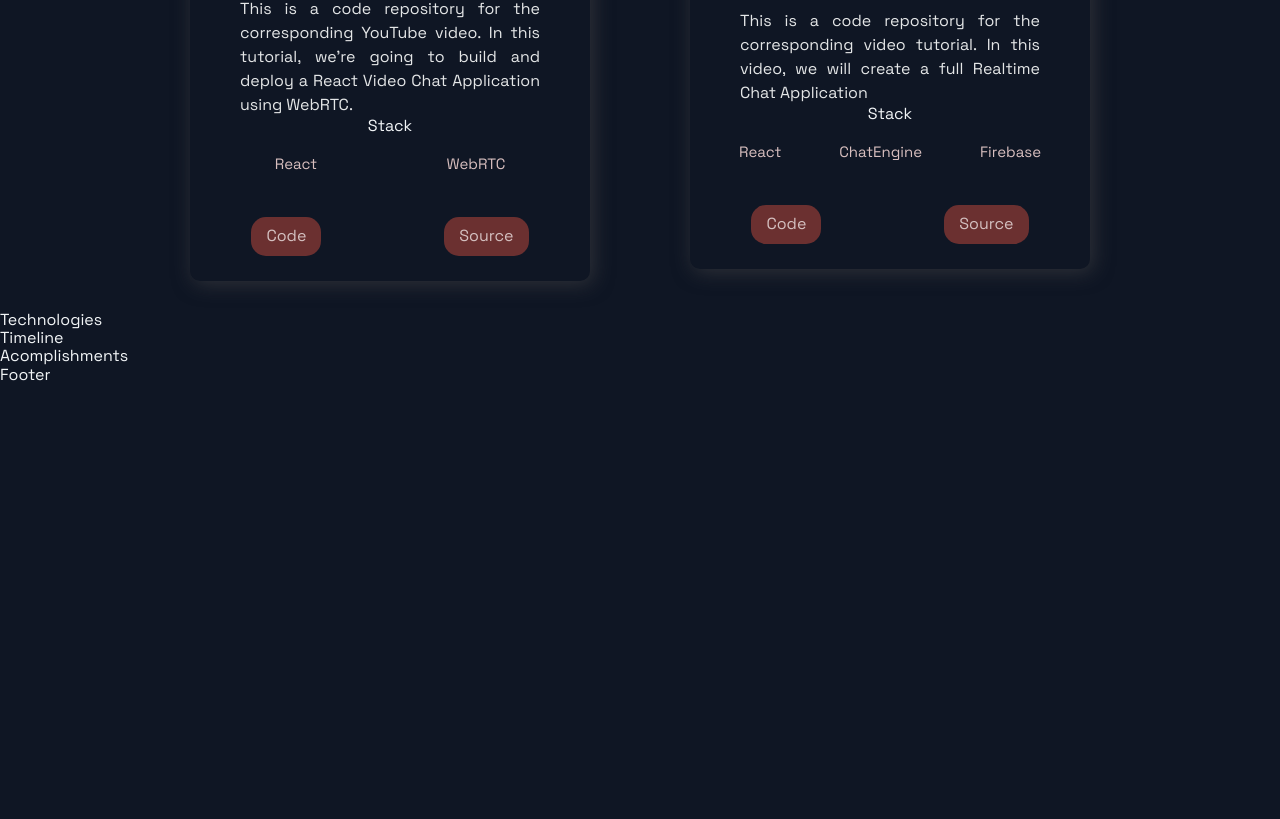
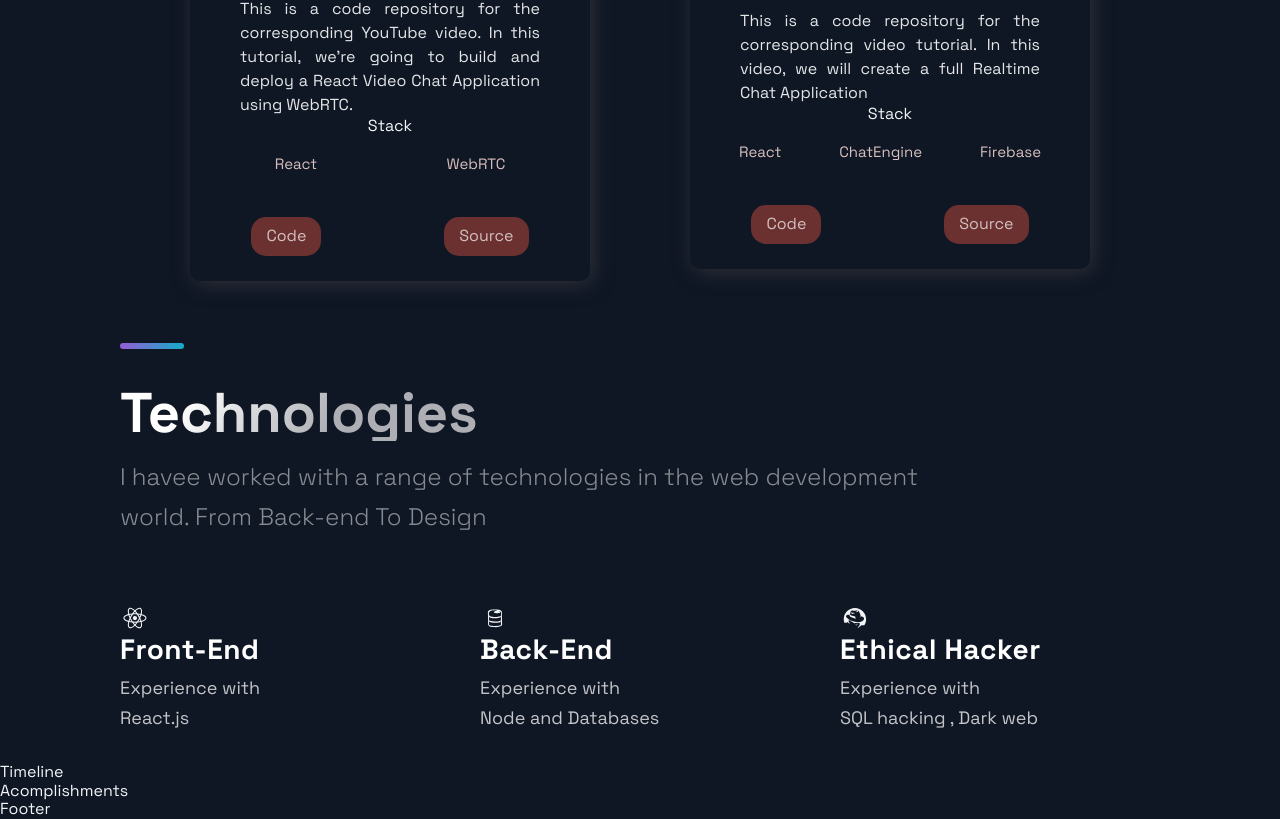
Before and after one commit to shahil-kv/personal-portfolio, a Next.js app: page / in a window 1280 px wide. Shown: the part 1882-2701 px from the top of the page. Before the commit the page ends 2267 px from the top, so only its background shows below. Built offline with nearby package versions, Linux system fonts and the light colour scheme.

Commit message:
Added succesfully the technology section to the page

```diff
--- a/src/components/Technologies/Technologies.js
+++ b/src/components/Technologies/Technologies.js
@@ -1,12 +1,67 @@
 import React from 'react';
-import { DiFirebase, DiReact, DiZend } from 'react-icons/di';
+// this are the icons we needed for the projects imported from the react icons
+import { DiFirebase, DiReact, DiRedhat, } from 'react-icons/di';
+// This all are always the global elements that we need to use everywhere so ....
 import { Section, SectionDivider, SectionText, SectionTitle } from '../../styles/GlobalComponents';
+// this all are elements are included in the technologies style.js file and they all are styled
 import { List, ListContainer, ListItem, ListParagraph, ListTitle } from './TechnologiesStyles';
 
 const Technologies = () =>  (
-  <div>
-    Technologies
-  </div>
+  // this is the new section for the technology property
+  <Section id="tech">
+  {/* this is the section divider it will give us an line before the new section so its nice */}
+    <SectionDivider/>
+    <br />
+    <br/>
+    {/* this is the title for the section */}
+    <SectionTitle>Technologies</SectionTitle>
+    {/* this is  the text for the section text which is inside the section text */}
+    <SectionText>
+      I havee worked with a range of technologies in the web development world.
+      From Back-end To Design
+    </SectionText>
+    {/* there are the starting of the list items  */}
+    <List>
+      <ListItem>
+      {/* this is the icon image adding field in the section */}
+        <DiReact size="3rem"/>
+        {/* there is a list of containers including the list title and the listparagraph
+        and everything including in a single list item */}
+        <ListContainer>
+          <ListTitle>Front-End</ListTitle>
+          <ListParagraph>
+          Experience with <br/>
+          React.js
+          </ListParagraph>
+        </ListContainer>
+
+      </ListItem>
+
+      <ListItem>
+        <DiFirebase size="3rem"/>
+        <ListContainer>
+          <ListTitle>Back-End</ListTitle>
+          <ListParagraph>
+          Experience with <br/>
+         Node and Databases
+          </ListParagraph>
+        </ListContainer>
+
+      </ListItem>
+
+      <ListItem>
+        <DiRedhat size="3rem"/>
+        <ListContainer>
+          <ListTitle>Ethical Hacker</ListTitle>
+          <ListParagraph>
+          Experience with <br/>
+          SQL hacking , Dark web
+          </ListParagraph>
+        </ListContainer>
+
+      </ListItem>
+    </List>
+  </Section>
 );
 
 export default Technologies;
```
